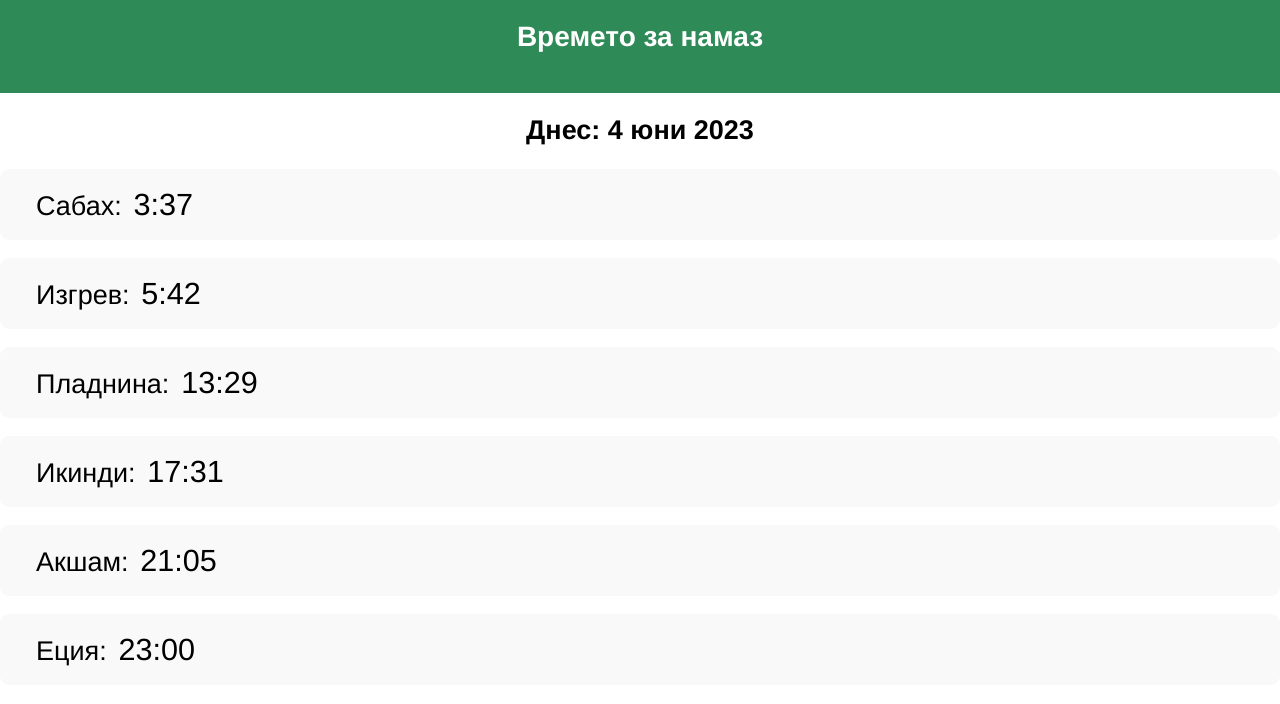
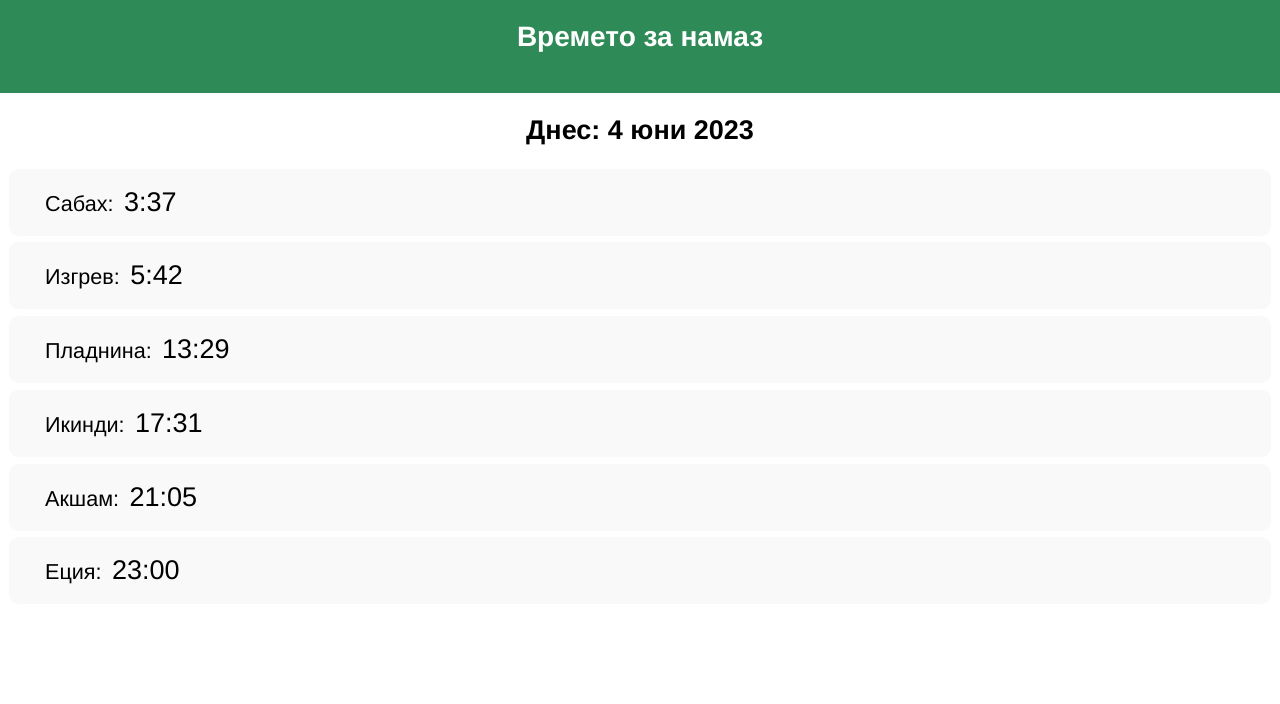
Before and after one commit to rifatcholakov/Kalendarche-Za-Namaz, a plain HTML site: page index.html in a window 1280 px wide. Drawn offline with nearby package versions, Linux system fonts and the light colour scheme.

Commit message:
Fixed prayers styling - made them smaller

```diff
--- a/style.css
+++ b/style.css
@@ -70,15 +70,16 @@ body {
     background: #f9f9f9;
     border-radius: 0.5em;
     text-align: left;
+    margin: 0.375em 0.5em;
 }
 
 .prayer .name {
-    font-size: 1.5em;
+    font-size: 1.2em;
     margin-right: 0.25em;
 }
 
 .prayer .time {
-    font-size: 1.7em;
+    font-size: 1.5em;
 } */
 
 /* body {
```
